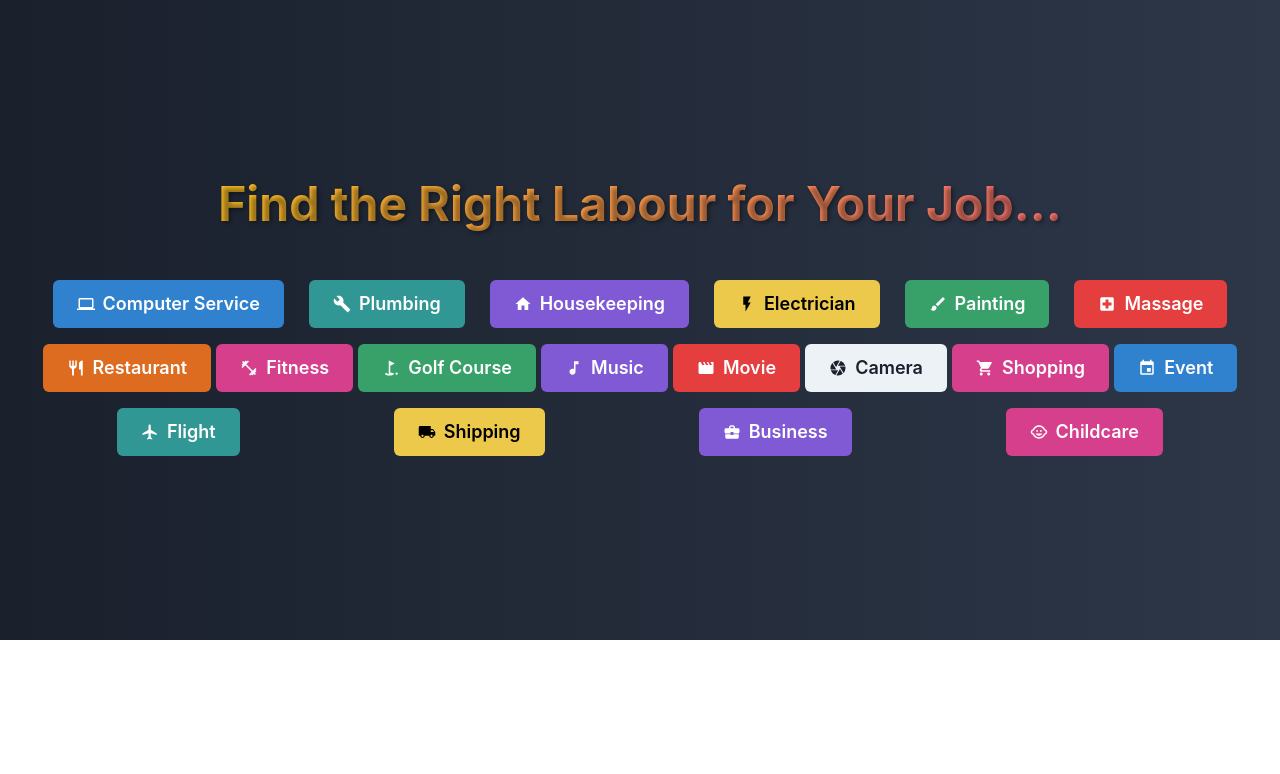
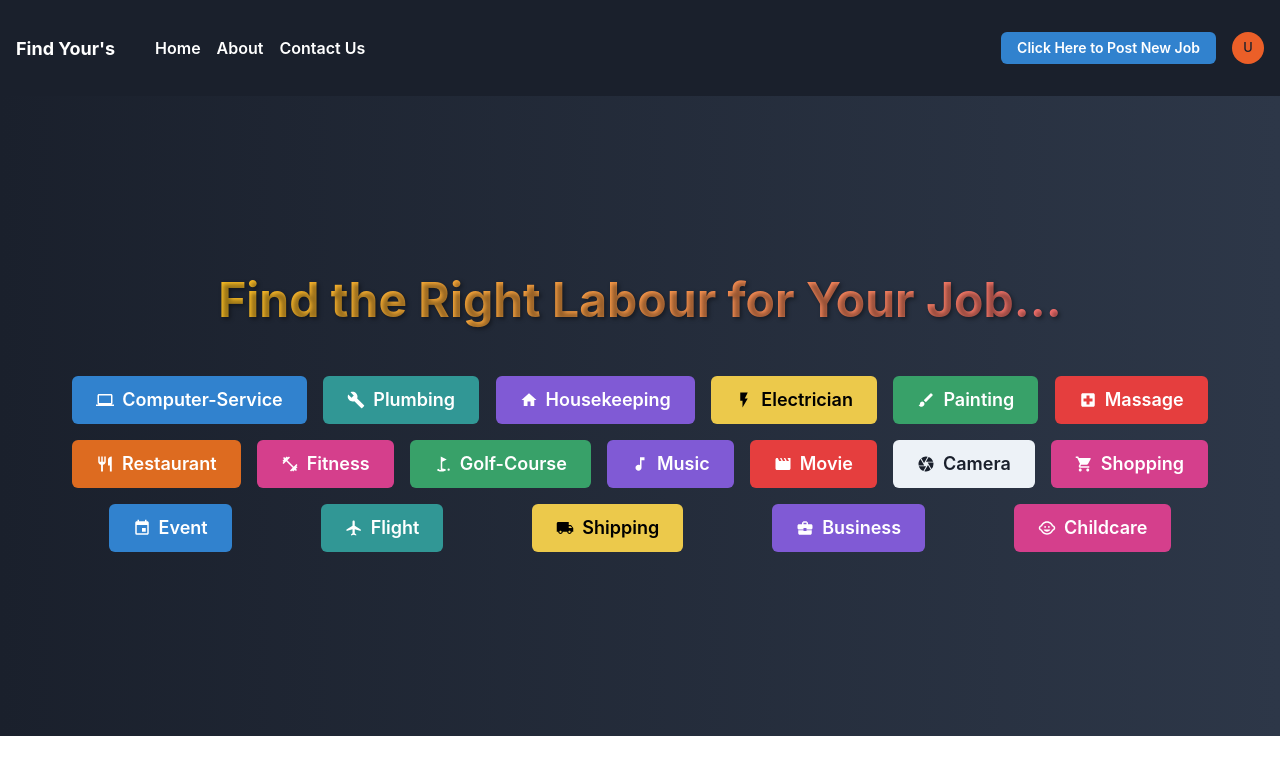
Before and after one commit to iamscj/labour, a React (Create React App) app: page / in a window 1280 px wide. Shown: the top 774 px of the page. Built offline with nearby package versions, Linux system fonts and the light colour scheme.

Commit message:
post done

```diff
--- a/src/App.js
+++ b/src/App.js
@@ -3,6 +3,7 @@ import Signup from "./components/Signup";
 import Login from "./components/Login";
 import { BrowserRouter, Routes, Route } from "react-router-dom";
 import Home from "./components/Home";
+import EachJob from "./components/EachJob";
 
 function App() {
   return (
@@ -11,6 +12,7 @@ function App() {
         <Route path="/login" element={<Login />} />
         <Route path="/signup" element={<Signup />} />
         <Route path="/" element={<Home />} />
+        <Route path="/findjob/:field" element={<EachJob />} />
       </Routes>
     </BrowserRouter>
   );
--- /dev/null
+++ b/src/components/EachJob.js
@@ -0,0 +1,110 @@
+import {
+    Box,
+    Flex,
+    Heading,
+    Text,
+    Badge,
+    Divider,
+    Stack,
+} from "@chakra-ui/react";
+import { useParams } from "react-router-dom";
+import React, { useState, useEffect } from "react";
+import axios from "axios";
+
+const EachJob = () => {
+    const [jobs, setJobs] = useState({});
+
+    let { field } = useParams();
+    field = field.toLowerCase();
+    useEffect(() => {
+        if (field !== undefined) {
+            axios.get(`https://server-labour.vercel.app/get-all-jobs-by-category/${field}`)
+                .then(response => {
+                    setJobs(response.data);
+                })
+                .catch(error => {
+                    console.log(error);
+                });
+        }
+    }, [field]);
+    console.log(jobs)
+    return (
+        <Box
+            bg="white"
+            borderRadius="lg"
+            boxShadow="lg"
+            maxWidth="xl"
+            width="100%"
+            overflow="hidden"
+            m="auto"
+            transition="all 0.3s ease-in-out"
+            _hover={{
+                transform: "scale(1.02)",
+                boxShadow: "2xl",
+                cursor: "pointer",
+            }}
+        >
+            <Box>
+                <Box bg="gray.100" p={4}>
+                    <Heading size="md" fontWeight="bold" color="gray.700">
+                        Category
+                    </Heading>
+                    <Text fontSize="sm" mt={1} color="gray.600">
+                        Description
+                    </Text>
+                </Box>
+
+                <Flex p={4} alignItems="center">
+                    <Box>
+                        <Heading fontSize="2xl" fontWeight="semibold">
+                            Username
+                        </Heading>
+                        <Text color="gray.500" fontSize="sm">
+                            Location
+                        </Text>
+                    </Box>
+                    <Box ml="auto">
+                        <Badge borderRadius="full" px="2" colorScheme="green">
+                            Full-Time
+                        </Badge>
+                    </Box>
+                </Flex>
+
+                <Divider />
+
+                <Stack p={4} direction={["column", "row"]} spacing={4}>
+                    <Box>
+                        <Text fontWeight="bold" color="gray.700">
+                            Salary:
+                        </Text>
+                        <Text color="gray.600">1000 - 2000$</Text>
+                    </Box>
+                    <Box>
+                        <Text fontWeight="bold" color="gray.700">
+                            Working Hours:
+                        </Text>
+                        <Text color="gray.600">9:00am - 5:00pm</Text>
+                    </Box>
+                    <Box>
+                        <Text fontWeight="bold" color="gray.700">
+                            Distance:
+                        </Text>
+                        <Text color="gray.600">5km</Text>
+                    </Box>
+                </Stack>
+
+                <Divider />
+
+                <Box p={4}>
+                    <Text fontSize="sm" color="gray.600">
+                        Job Description: Lorem ipsum dolor sit amet, consectetur adipiscing
+                        elit. Proin tincidunt velit quis velit dapibus, vel bibendum magna
+                        semper. Pellentesque lobortis consequat interdum.
+                    </Text>
+                </Box>
+            </Box>
+        </Box>
+    );
+};
+
+export default EachJob;
--- a/src/components/Home.js
+++ b/src/components/Home.js
@@ -29,8 +29,10 @@ import {
   MdBusinessCenter,
   MdChildCare
 } from "react-icons/md";
+import { useNavigate } from "react-router-dom";
+import Navbar from "./Navbar";
 
-const AnimatedButton = ({ category, isLeft }) => (
+const AnimatedButton = ({ category, isLeft, navigate }) => (
   <Flex
     direction="column"
     align="center"
@@ -44,6 +46,8 @@ const AnimatedButton = ({ category, isLeft }) => (
       colorScheme={category.colorScheme}
       variant="solid"
       leftIcon={<category.icon />}
+      // width={"200px"}
+      onClick={() => navigate(`/findjob/${category.label}`)}
     >
       {category.label}
     </Button>
@@ -51,7 +55,7 @@ const AnimatedButton = ({ category, isLeft }) => (
 );
 const categories = [
   {
-    label: "Computer Service",
+    label: "Computer-Service",
     colorScheme: "blue",
     icon: MdComputer,
   },
@@ -91,7 +95,7 @@ const categories = [
     icon: MdFitnessCenter,
   },
   {
-    label: "Golf Course",
+    label: "Golf-Course",
     colorScheme: "green",
     icon: MdGolfCourse,
   },
@@ -142,8 +146,10 @@ const categories = [
   },
 ];
 const Home = () => {
+  const navigate = useNavigate();
   return (
     <>
+      <Navbar />
       <Box
         p={{ base: "2", md: "10" }}
         bgGradient="linear(to-r, #1A202C, #2D3748)" // modified background gradient
@@ -198,13 +204,13 @@ const Home = () => {
           flexWrap="wrap"
           justifyContent="space-around"
           alignItems="center"
-          width="100%"
+          width="90vw"
         >
           {categories.slice(0, categories.length / 2).map((category) => (
-            <AnimatedButton key={category.label} category={category} isLeft />
+            <AnimatedButton key={category.label} category={category} isLeft navigate={navigate} />
           ))}
           {categories.slice(categories.length / 2).map((category) => (
-            <AnimatedButton key={category.label} category={category} />
+            <AnimatedButton key={category.label} category={category} navigate={navigate} />
           ))}
         </Flex>
       </Box>
--- /dev/null
+++ b/src/components/Navbar.js
@@ -0,0 +1,134 @@
+import { useState } from "react";
+import {
+    Box,
+    Flex,
+    Button,
+    IconButton,
+    Text,
+    Avatar,
+    Menu,
+    MenuButton,
+    MenuList,
+    MenuItem,
+} from "@chakra-ui/react";
+import { HamburgerIcon } from "@chakra-ui/icons";
+
+const Navbar = () => {
+    const [isOpen, setIsOpen] = useState(false);
+
+    const toggle = () => setIsOpen(!isOpen);
+
+    return (
+        <Box bg="gray.800" px={{ base: 2, md: 4 }} py={4}>
+            <Flex h={16} alignItems={"center"} justifyContent={"space-between"}>
+                <IconButton
+                    size={"md"}
+                    icon={<HamburgerIcon />}
+                    aria-label={"Open Menu"}
+                    display={{ md: "none" }}
+                    onClick={toggle}
+                />
+                <Box display={{ base: "none", md: "flex" }} alignItems={"center"}>
+                    <Text fontSize="lg" fontWeight="bold" color="white">
+                        Find Your's
+                    </Text>
+                    <Box ml={10}>
+                        <Button variant="link" color="white" mr={4}>
+                            Home
+                        </Button>
+                        <Button variant="link" color="white" mr={4}>
+                            About
+                        </Button>
+                        <Button variant="link" color="white" mr={4}>
+                            Contact Us
+                        </Button>
+                    </Box>
+                </Box>
+                <Box
+                    display={{ base: "none", sm: "flex", md: "flex" }}
+                    alignItems={"center"}
+                    justifyContent={"flex-end"}
+                >
+                    <Button
+                        colorScheme="blue"
+                        variant="solid"
+                        size="sm"
+                        mr={4}
+                        px={4}
+                        py={2}
+                    >
+                        Click Here to Post New Job
+                    </Button>
+                    <Menu>
+                        <MenuButton
+                            as={Button}
+                            rounded={"full"}
+                            variant={"link"}
+                            cursor={"pointer"}
+                            minW={0}
+                        >
+                            <Avatar
+                                size={"sm"}
+                                name="User"
+                            />
+                        </MenuButton>
+                        <MenuList>
+                            <MenuItem>View Profile</MenuItem>
+                            <MenuItem>Logout</MenuItem>
+                        </MenuList>
+                    </Menu>
+                </Box>
+            </Flex>
+            {isOpen ? (
+                <Box pb={4}>
+                    <Button variant="link" color="white" mb={4} w="full">
+                        Home
+                    </Button>
+                    <Button variant="link" color="white" mb={4} w="full">
+                        About
+                    </Button>
+                    <Button variant="link" color="white" mb={4} w="full">
+                        Contact Us
+                    </Button>
+                    <Box
+                        display={{ base: "flex", sm: "none", md: "none" }}
+                        alignItems={"center"}
+                        justifyContent={"flex-end"}
+                    >
+                        <Button
+                            colorScheme="blue"
+                            variant="solid"
+                            size="sm"
+                            mr={4}
+                            px={4}
+                            py={2}
+                        >
+                            Click Here to Post New Job
+                        </Button>
+                        <Menu>
+                            <MenuButton
+                                as={Button}
+                                rounded={"full"}
+                                variant={"link"}
+                                cursor={"pointer"}
+                                minW={0}
+                            >
+                                <Avatar
+                                    size={"sm"}
+                                    name="User"
+                                />
+                            </MenuButton>
+                            <MenuList>
+                                <MenuItem>View Profile</MenuItem>
+                                <MenuItem>Logout</MenuItem>
+                            </MenuList>
+                        </Menu>
+                    </Box>
+                </Box>
+            ) : null}
+        </Box>
+    );
+};
+
+
+export default Navbar;
```
Also changed, not shown: src/components/Jobs.js (added, +11 -0 lines).
